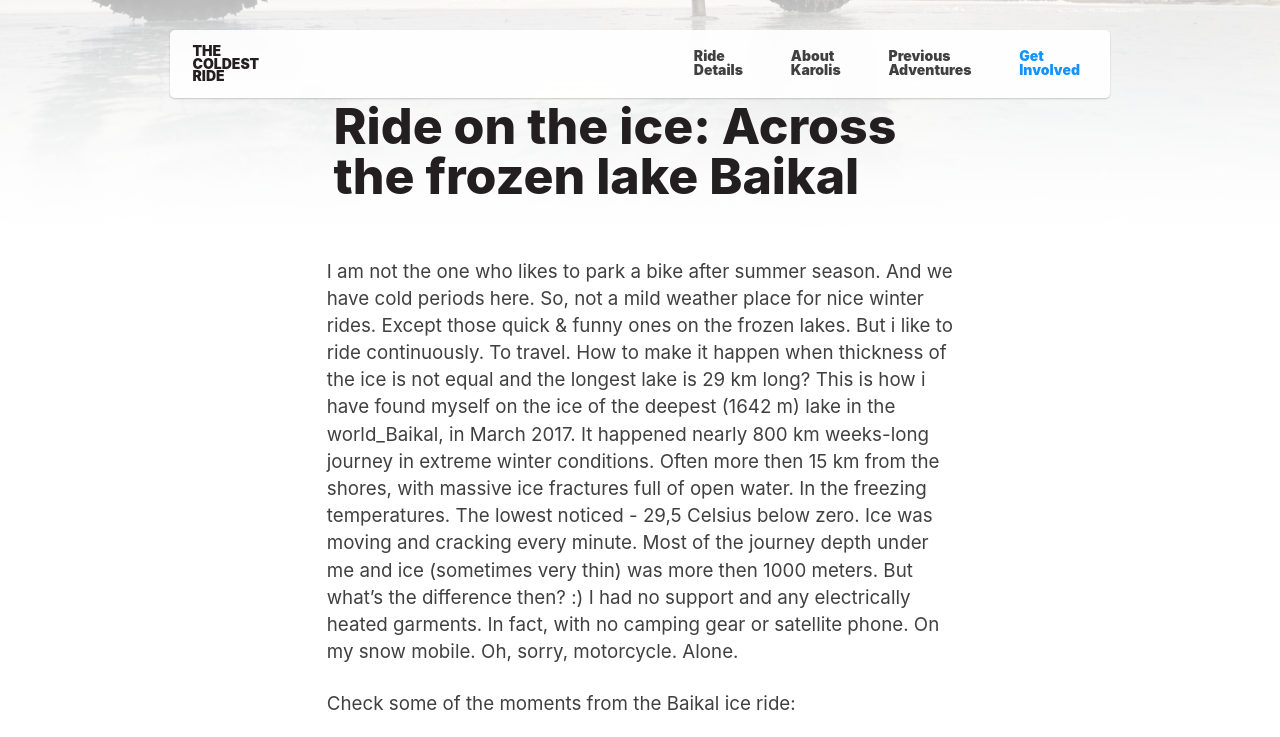
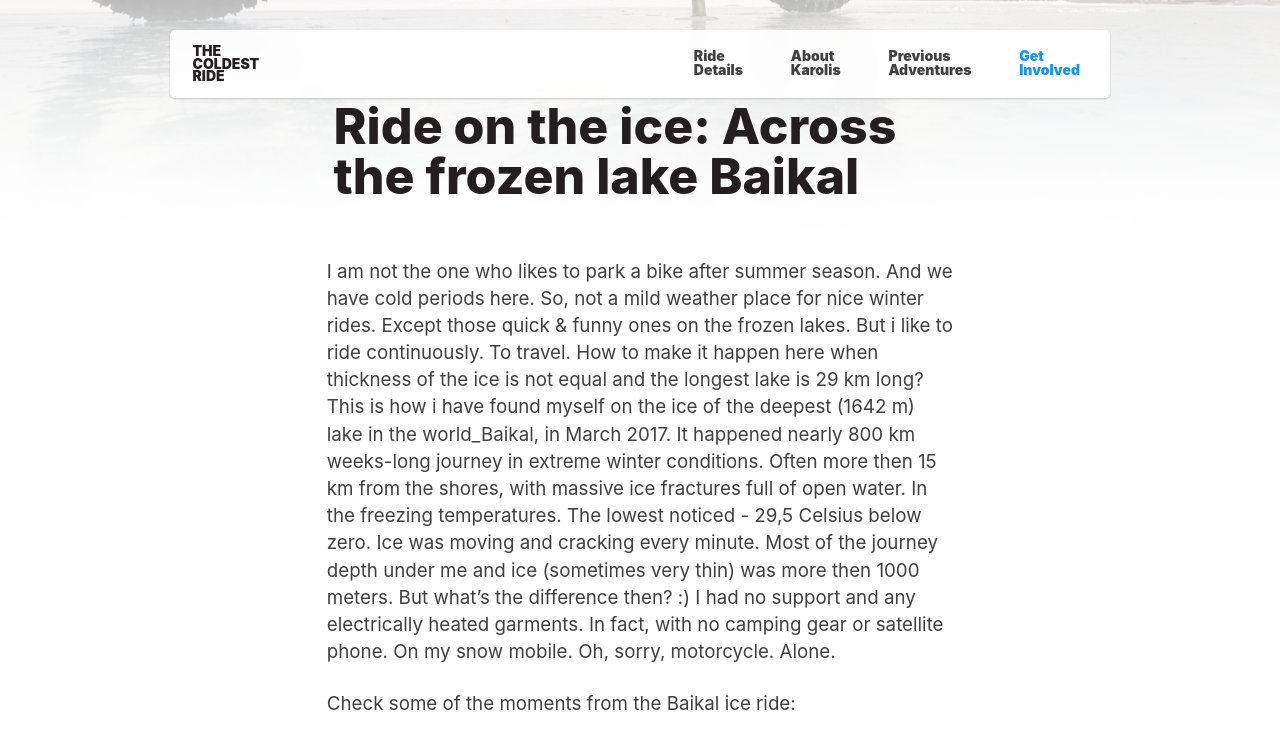
Before and after one commit to karolismieliauskas/thecoldestride.com, a Jekyll site: the page built from pages/baikal.html, in a window 1280 px wide and 900 px high, scrolled down 413 px, cut to the strip 0-737 px from the top of the window. Built offline with Jekyll 4.4.1, drawn with Linux system fonts in a browser that asks for light colours.

Commit message:
Update baikal.yml

```diff
--- a/_data/baikal.yml
+++ b/_data/baikal.yml
@@ -1,7 +1,7 @@
 hero:
   title: "Ride on the ice: Across the frozen lake Baikal"
 body: |
- I am not the one who likes to park a bike after summer season. And we have cold periods here. So, not a mild weather place for nice winter rides. Except those quick & funny ones on the frozen lakes. But i like to ride continuously. To travel. How to make it happen when thickness of the ice is not equal and the longest lake is 29 km long? This is how i have found myself on the ice of the deepest (1642 m) lake in the world_Baikal, in March 2017. It happened nearly 800 km weeks-long journey in extreme winter conditions. Often more then 15 km from the shores, with massive ice fractures full of open water. In the freezing temperatures. The lowest noticed - 29,5 Celsius below zero. Ice was moving and cracking every minute. Most of the journey depth under me and ice (sometimes very thin) was more then 1000 meters. But what's the difference then? :)  I had no support and any electrically heated garments. In fact, with no camping gear or satellite phone. On my snow mobile. Oh, sorry, motorcycle. Alone.
+ I am not the one who likes to park a bike after summer season. And we have cold periods here. So, not a mild weather place for nice winter rides. Except those quick & funny ones on the frozen lakes. But i like to ride continuously. To travel. How to make it happen here when thickness of the ice is not equal and the longest lake is 29 km long? This is how i have found myself on the ice of the deepest (1642 m) lake in the world_Baikal, in March 2017. It happened nearly 800 km weeks-long journey in extreme winter conditions. Often more then 15 km from the shores, with massive ice fractures full of open water. In the freezing temperatures. The lowest noticed - 29,5 Celsius below zero. Ice was moving and cracking every minute. Most of the journey depth under me and ice (sometimes very thin) was more then 1000 meters. But what's the difference then? :)  I had no support and any electrically heated garments. In fact, with no camping gear or satellite phone. On my snow mobile. Oh, sorry, motorcycle. Alone.
 
 
   Check some of the moments from the Baikal ice ride:
```
